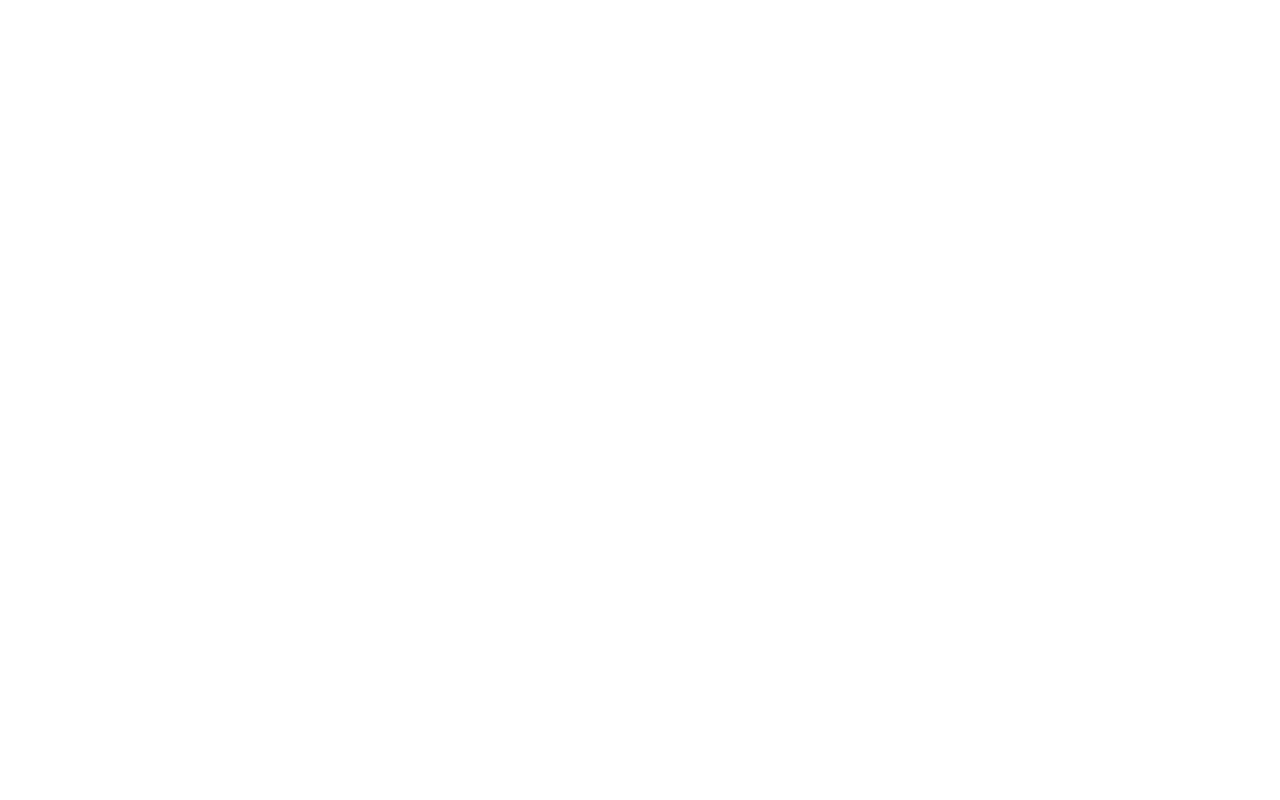
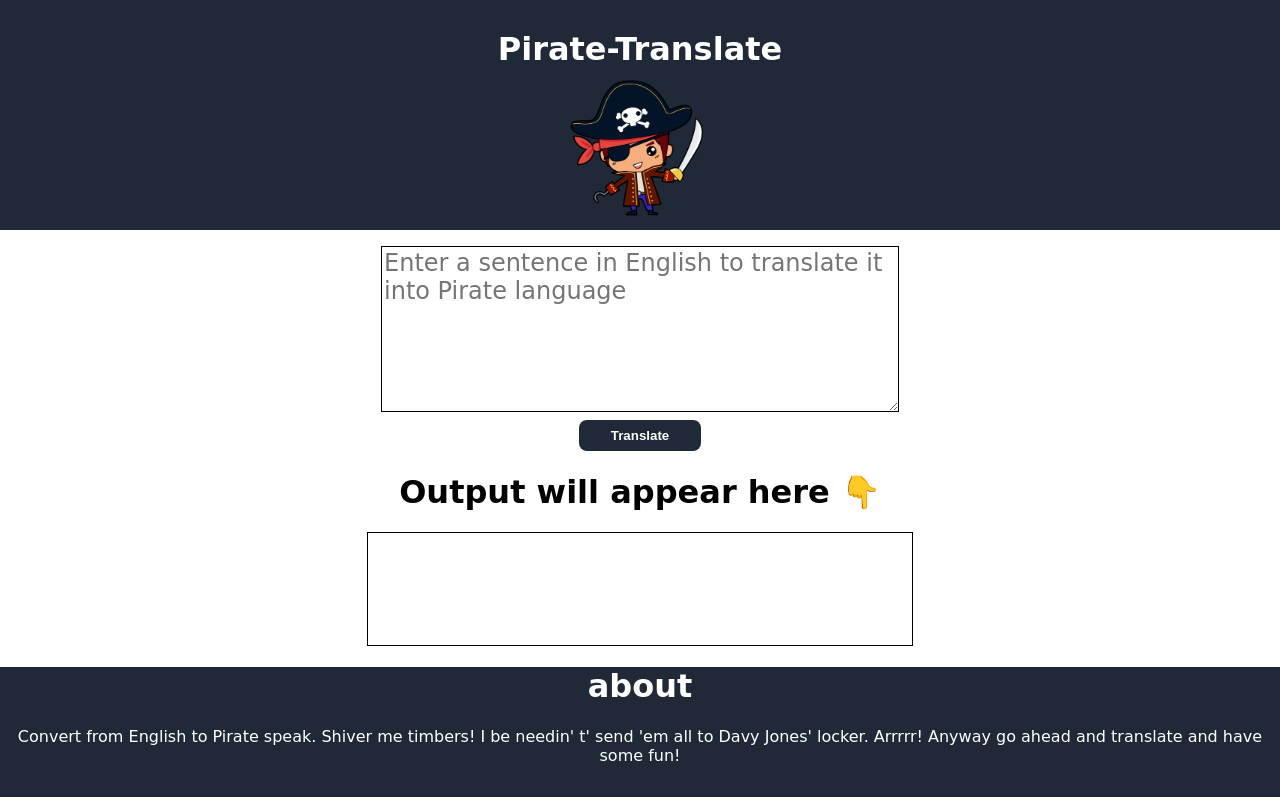
Before and after one commit to prathmeshjagtap/Pirate-Speak, a plain HTML site: page index.html in a window 1280 px wide. Drawn offline with Linux system fonts and the light colour scheme; a web font is replaced by a local one.

Commit message:
feat- added all the features, style - added all the styles

```diff
--- /dev/null
+++ b/app.js
@@ -0,0 +1,28 @@
+var transalte = document.querySelector("#button_translate");
+var textInput = document.querySelector("#text-input");
+var Output = document.querySelector("#output");
+
+var serverURL = "https://api.funtranslations.com/translate/pirate.json";
+
+function getTranslationURL(input) {
+  return serverURL + "?" + "text=" + input;
+}
+
+function clickHandler() {
+  var Text = textInput.value;
+  fetch(getTranslationURL(Text))
+    .then((response) => response.json())
+    .then((json) => {
+      console.log(json);
+      var translatedText = json.contents.translated;
+      Output.innerText = translatedText;
+    })
+    .catch(errorHandler);
+}
+
+function errorHandler(error) {
+  console.log("Error Occured", error);
+  alert("Something wrong with Server! Please try again after some time");
+}
+
+transalte.addEventListener("click", clickHandler);
--- a/index.html
+++ b/index.html
@@ -3,7 +3,38 @@
   <head>
     <meta charset="UTF-8" />
     <meta name="viewport" content="width=device-width, initial-scale=1.0" />
-    <title>Pirate Speak</title>
+    <link href="styles.css" rel="stylesheet" />
+    <title>Pirate Speakk</title>
   </head>
-  <body></body>
+  <body>
+    <nav class="navigation">
+      <h1>Pirate-Translate</h1>
+      <img
+        class="image"
+        src="./images/purepng.com-piratepirateact-of-robberycriminalviolenceshipboatattackerspirates-14215269624671lpre.png"
+        alt=""
+      />
+    </nav>
+    <div class="content">
+      <textarea
+        class="textarea"
+        id="text-input"
+        placeholder="Enter a sentence in English to translate it into Pirate language"
+      ></textarea>
+
+      <button type="button" id="button_translate">Translate</button>
+      <h1>Output will appear here 👇</h1>
+      <div class="output" id="output"></div>
+    </div>
+
+    <footer class="footer">
+      <h1>about</h1>
+      <p>
+        Convert from English to Pirate speak. Shiver me timbers! I be needin' t'
+        send 'em all to Davy Jones' locker. Arrrrr! Anyway go ahead and
+        translate and have some fun!
+      </p>
+    </footer>
+    <script src="app.js" type="text/javascript"></script>
+  </body>
 </html>
--- /dev/null
+++ b/styles.css
@@ -0,0 +1,76 @@
+@import url("https://fonts.googleapis.com/css2?family=Langar&display=swap");
+
+:root {
+  --primary-color: #1f2937;
+  --off-white: white;
+}
+
+body {
+  font-family: "Langar", cursive;
+  background-color: var(--off-white);
+  margin: 0%;
+}
+.navigation {
+  text-align: center;
+  padding-top: 0.2rem;
+  background-color: var(--primary-color);
+}
+.navigation h1 {
+  font-weight: 800;
+  font-size: 2rem;
+  color: var(--off-white);
+  margin-bottom: 0%;
+}
+.image {
+  max-width: 150px;
+}
+.content {
+  text-align: center;
+  margin: auto;
+}
+
+.textarea {
+  border: 1px solid black;
+  width: 40%;
+  height: 20vh;
+  display: block;
+  margin-top: 1rem;
+  margin-left: auto;
+  margin-right: auto;
+  font-family: "Langar", cursive;
+  font-size: 1.5rem;
+  margin-bottom: 0.5rem;
+  color: var(--primary-color);
+}
+
+.content button {
+  cursor: pointer;
+  color: var(--off-white);
+  outline: none;
+  border: none;
+  font-weight: 700;
+  border-radius: 0.5rem;
+  padding-left: 2rem;
+  padding-right: 2rem;
+  padding-top: 0.5rem;
+  padding-bottom: 0.5rem;
+  background-color: var(--primary-color);
+}
+.content button:hover {
+  background-color: #6b7280;
+  transition: all 0.2s;
+}
+.output {
+  border: 1px solid black;
+  height: 10vh;
+  width: 40%;
+  margin: auto;
+  padding: 1rem;
+  font-size: 1.5rem;
+}
+.footer {
+  background-color: var(--primary-color);
+  text-align: center;
+  padding-bottom: 1rem;
+  color: var(--off-white);
+}
```
Also changed, not shown: images/purepng.com-piratepirateact-of-robberycriminalviolenceshipboatattackerspirates-14215269624671lpre.png (added).
